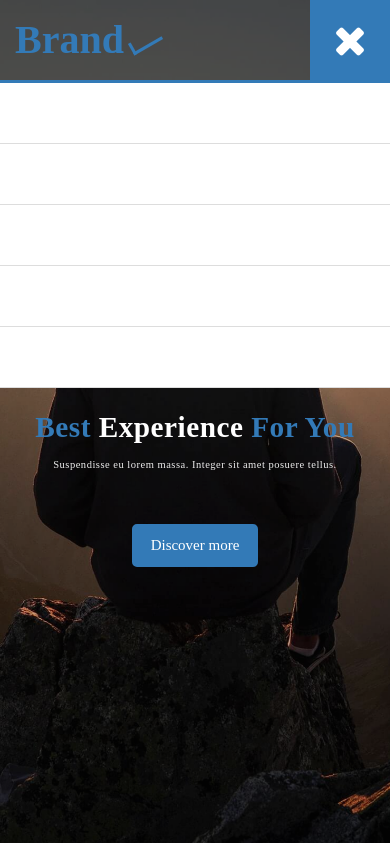
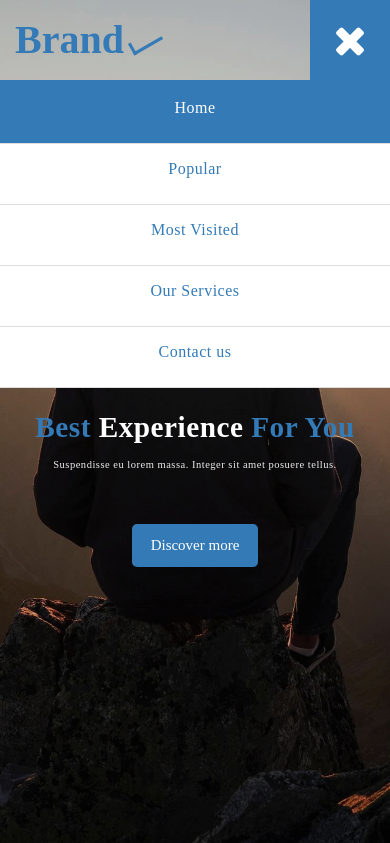
Before and after one commit to ahmedfarrag9090/brand, a plain HTML site: page index.html in a window 390 px wide. Both pictures are taken after a click on the button 350 px from the left and 40 px from the top of the page. Shown: the top 843 px of the page. Drawn offline with Linux system fonts and the light colour scheme.

Commit message:
Some edits

```diff
--- a/css/style.css
+++ b/css/style.css
@@ -60,6 +60,7 @@ nav{
     width: 100%;
     height: 80px;
     z-index: 999999;
+    transition: all .3s linear;
 }
 
 nav .container{
@@ -116,8 +117,6 @@ nav .menu-bar > ul > li{
     position: relative
 }
 
-nav .menu-bar ul  li:hover > a{color: #337ab7;}
-
 nav .menu-bar ul li a{
     display: block;
     cursor: pointer;
@@ -142,9 +141,13 @@ nav .menu-bar ul li::before{
     transition: all .3s ease-in-out;
 }
 
-nav .menu-bar ul li a:hover{color: aliceblue}
+nav .menu-bar ul li a:hover,
+nav .menu-bar ul li.active a {
+    color: #fff
+}
 
-nav .menu-bar ul li:hover::before{
+nav .menu-bar ul li:hover::before,
+nav .menu-bar ul li.active::before{
     height: 100%
 }
 
@@ -178,6 +181,9 @@ nav .menu-bar ul li:hover::before{
         border-bottom: 1px solid #ddd;
         line-height: 50px;
         transition: background-color .5s ease-in-out;
+    }
+    nav .menu-bar ul li a{
+        color: #337ab7;
     }
 
     nav .menu-bar > ul > li:hover{background-color: #337ab7;}
--- a/index.html
+++ b/index.html
@@ -25,7 +25,7 @@
 
             <div class="menu-bar">
                 <ul>
-                    <li data-section="#home"><a href="#">Home</a></li>
+                    <li data-section="#home" class="active"><a href="#">Home</a></li>
                     <li data-section="#popular"><a href="#">Popular</a></li>
                     <li data-section="#most-visited"><a href="#">Most Visited</a></li>
                     <li data-section="#our-services"><a href="#">Our Services</a></li>
--- a/js/main.js
+++ b/js/main.js
@@ -4,16 +4,11 @@ $(function(){
 
         if($(window).scrollTop() >= '150'){
 
-            $('nav').fadeOut();
-        }else{
-            $('nav').fadeIn();
-        }
-
-        if($(window).scrollTop() >= '150'){
-
             $('.scroll-top-btn').fadeIn()
+            $('nav').css('background-color', 'rgba(0, 0, 0, .6)');
         }else{
             $('.scroll-top-btn').fadeOut()
+            $('nav').css('background-color', 'rgba(0, 0, 0, 0)');
         }
 
     });
@@ -28,6 +23,7 @@ $(function(){
 
     $('.menu-bar ul li').on('click', function(){
 
+        $(this).addClass('active').siblings('li').removeClass('active')
 
         $('body, html').animate({
             scrollTop : ($($(this).data('section')) .offset().top )
@@ -40,6 +36,8 @@ $(function(){
         $('.menu-bar').slideToggle()
         $('.menu-btn i').toggleClass('hidden')
     })
+
+
 
 
 
```
